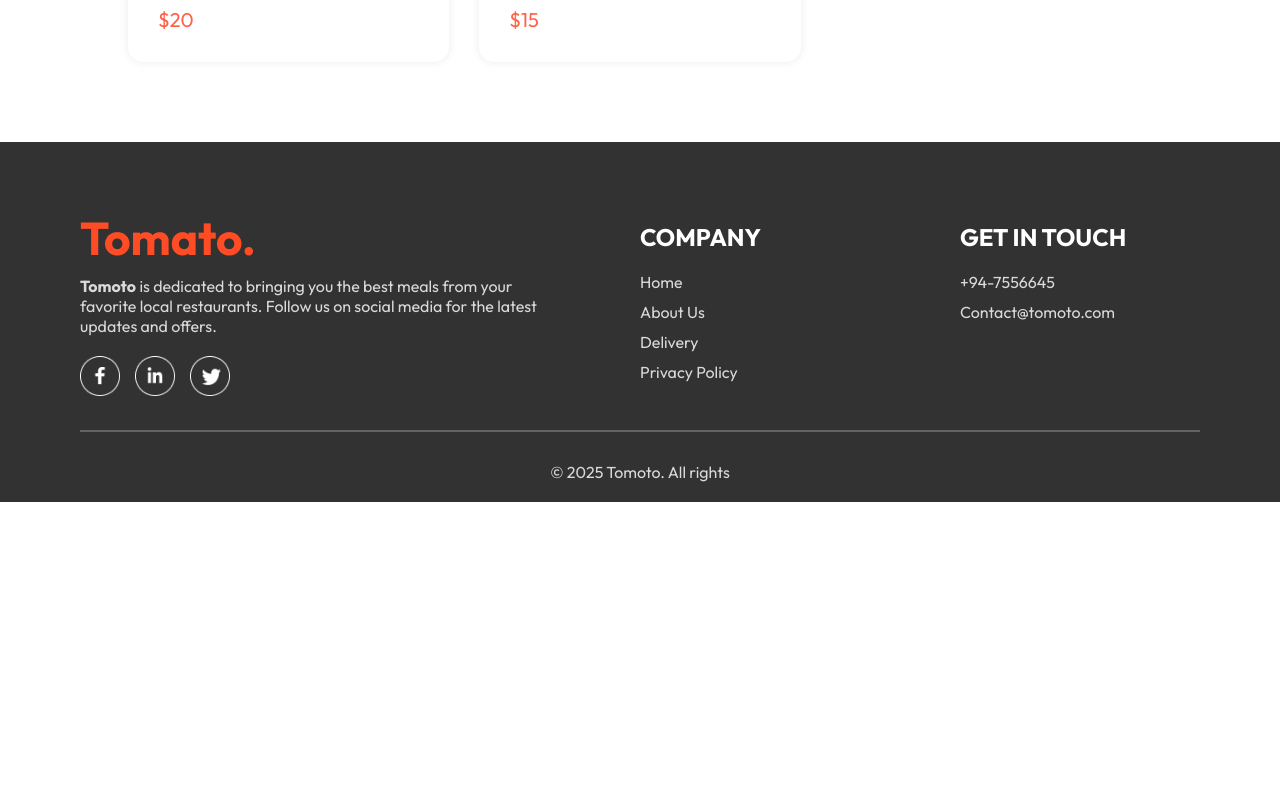
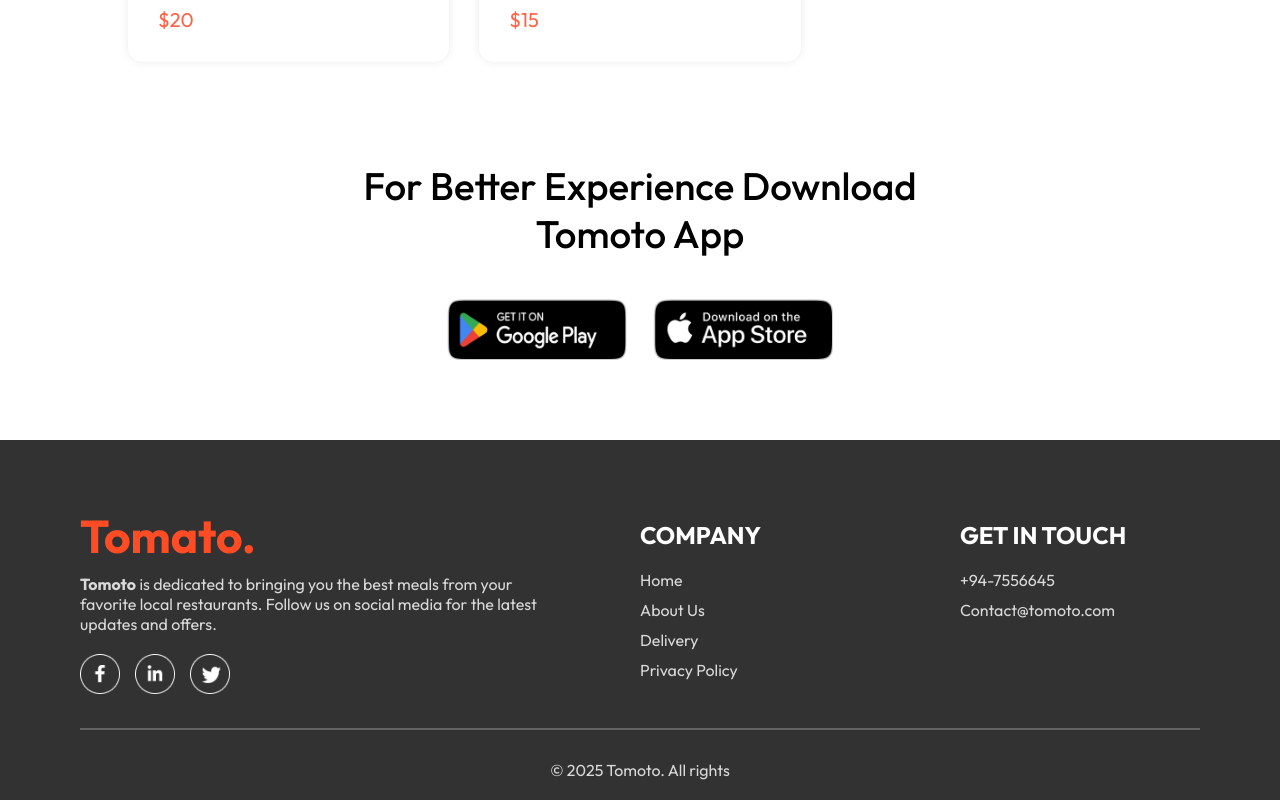
Before and after one commit to fmfahath/foody-delivery, a React (Vite) app in the folder frontend/: page / in a window 1280 px wide. Shown: the part 5892-6692 px from the top of the page. Before the commit the page ends 6394 px from the top, so only its background shows below. Built offline with nearby package versions, Linux system fonts and the light colour scheme.

Commit message:
frontend >> Download App -- DownloadApp component created, css added

```diff
--- /dev/null
+++ b/frontend/src/components/AppDownload/AppDownload.css
@@ -0,0 +1,25 @@
+.app-download {
+    margin: auto auto;
+    margin-top: 100px;
+    font-size: max(3vw, 20px);
+    text-align: center;
+    font-weight: 500;
+}
+
+.app-donwload-platforms {
+    display: flex;
+    justify-content: center;
+    gap: max(2vw, 10px);
+    margin-top: 40px;
+}
+
+.app-donwload-platforms img {
+    width: max(30vw, 120px);
+    max-width: 180px;
+    transition: 0.5s;
+    cursor: pointer;
+}
+
+.app-donwload-platforms img:hover {
+    transform: scale(1.05);
+}
--- /dev/null
+++ b/frontend/src/components/AppDownload/AppDownload.jsx
@@ -0,0 +1,17 @@
+import React from 'react'
+import './AppDownload.css'
+import { assets } from '../../assets/assets'
+
+const AppDownload = () => {
+    return (
+        <div className='app-download' id='app-download'>
+            <p>For Better Experience Download <br /> Tomoto App</p>
+            <div className="app-donwload-platforms">
+                <img src={assets.play_store} alt="" />
+                <img src={assets.app_store} alt="" />
+            </div>
+        </div>
+    )
+}
+
+export default AppDownload
--- a/frontend/src/pages/Home/Home.jsx
+++ b/frontend/src/pages/Home/Home.jsx
@@ -3,6 +3,7 @@
 import Header from '../../components/Header/header'
 import ExploreMenu from '../../components/ExploreMenu/ExploreMenu'
 import FoodDisplay from '../../components/FoodDisplay/FoodDisplay'
+import AppDownload from '../../components/AppDownload/AppDownload'
 
 const Home = () => {
 
@@ -13,6 +14,7 @@
             <Header />
             <ExploreMenu category={category} setCategory={setCategory} />
             <FoodDisplay category={category} />
+            <AppDownload />
         </div>
     )
 }
```
